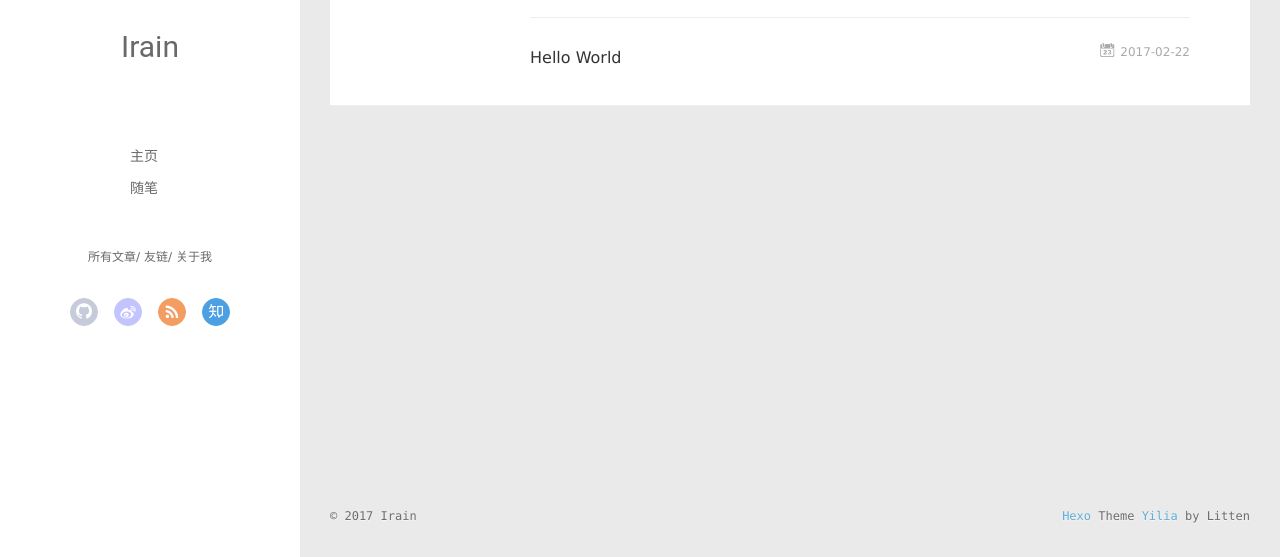
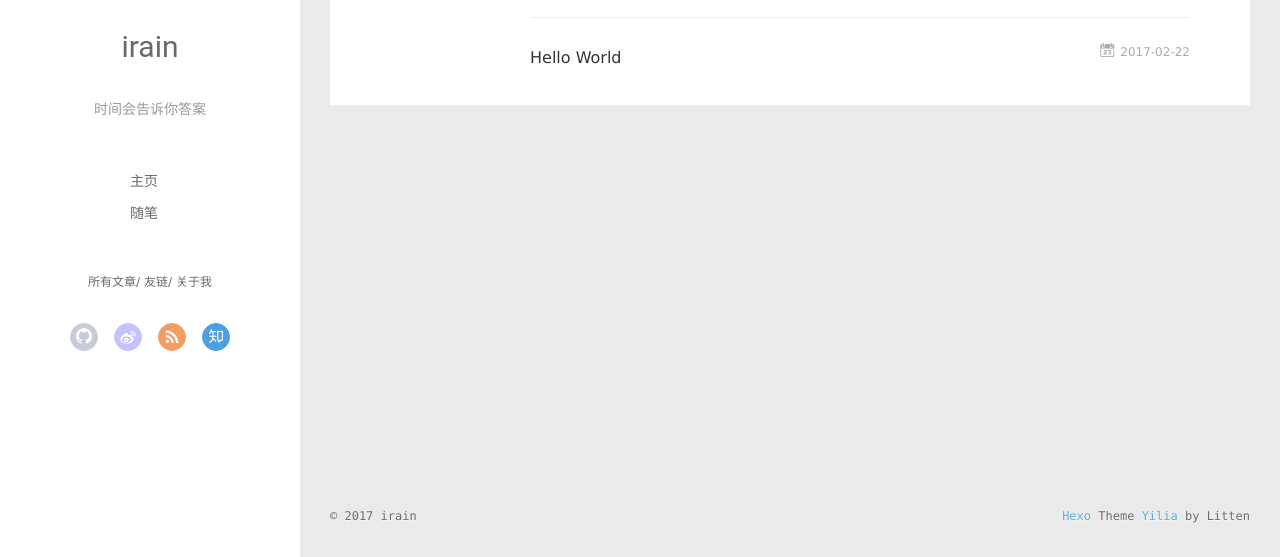
Before and after one commit to IrainCheung/IrainCheung.github.io, a plain HTML site: page archives/2017/02/index.html in a window 1280 px wide. Shown: the part 243-800 px from the top of the page. Drawn offline with Linux system fonts and the light colour scheme.

Commit message:
Site updated: 2017-02-22 18:23:10

```diff
--- a/archives/2017/02/index.html
+++ b/archives/2017/02/index.html
@@ -8,12 +8,15 @@
   <link rel="dns-prefetch" href="http://yoursite.com">
   <title>Archives: 2017/2 | Irain&#39;s Blog</title>
   <meta name="viewport" content="width=device-width, initial-scale=1, maximum-scale=1">
-  <meta property="og:type" content="website">
+  <meta name="description" content="whu,it is a test!">
+<meta property="og:type" content="website">
 <meta property="og:title" content="Irain's Blog">
 <meta property="og:url" content="http://yoursite.com/archives/2017/02/index.html">
 <meta property="og:site_name" content="Irain's Blog">
+<meta property="og:description" content="whu,it is a test!">
 <meta name="twitter:card" content="summary">
 <meta name="twitter:title" content="Irain's Blog">
+<meta name="twitter:description" content="whu,it is a test!">
 
     <link rel="alternative" href="/atom.xml" title="Irain&#39;s Blog" type="application/atom+xml">
 
@@ -45,8 +48,10 @@
 			<img src="null" class="js-avatar">
 		</a>
 		<hgroup>
-		  <h1 class="header-author"><a href="/">Irain</a></h1>
+		  <h1 class="header-author"><a href="/">irain</a></h1>
 		</hgroup>
+
+		<p class="header-subtitle">时间会告诉你答案</p>
 
 
 		<nav class="header-menu">
@@ -103,8 +108,10 @@
 				<img src="null" class="js-avatar">
 			</div>
 			<hgroup>
-			  <h1 class="header-author js-header-author">Irain</h1>
+			  <h1 class="header-author js-header-author">irain</h1>
 			</hgroup>
+
+			<p class="header-subtitle"><i class="icon icon-quo-left"></i>时间会告诉你答案<i class="icon icon-quo-right"></i></p>
 
 
 
@@ -281,7 +288,7 @@
   <div class="outer">
     <div id="footer-info">
     	<div class="footer-left">
-    		&copy; 2017 Irain
+    		&copy; 2017 irain
     	</div>
       	<div class="footer-right">
       		<a href="http://hexo.io/" target="_blank">Hexo</a>  Theme <a href="https://github.com/litten/hexo-theme-yilia" target="_blank">Yilia</a> by Litten
```
Also changed, not shown: 2017/02/22/First-Blog/index.html (+7 -3 lines), 2017/02/22/Second-Blog/index.html (+7 -3 lines), 2017/02/22/hello-world/index.html (+7 -3 lines), archives/2017/index.html (+11 -4 lines), archives/index.html (+11 -4 lines), index.html (+11 -4 lines), tags/demo/index.html (+11 -4 lines), tags/test/index.html (+11 -4 lines).
